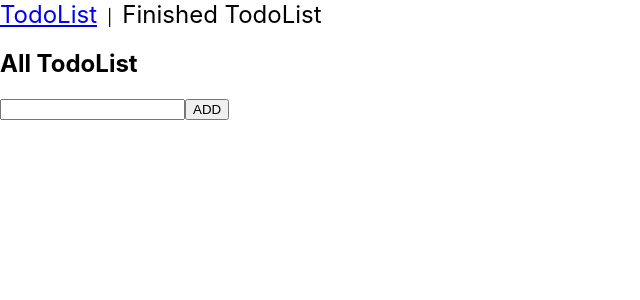
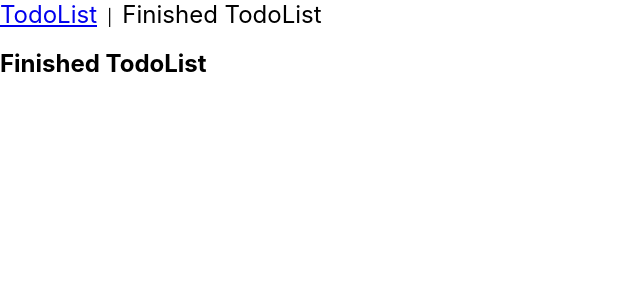
Before and after one commit to xiaoyunlong/todolist, a React (Create React App) app: page /finished in a window 1280 px wide. Shown: the top 300 px of the page, without its empty margins (0-640 px from the left). Built offline with nearby package versions, Linux system fonts and the light colour scheme.

Commit message:
[todolist][Roy-LeBron] refactor: add FinishedTodoListPage component and switch page

```diff
--- /dev/null
+++ b/src/components/FinishedTodoListPage/index.jsx
@@ -0,0 +1,30 @@
+import React, { Component } from 'react';
+import { connect } from 'react-redux';
+import { deleteToDoItem, achieveTodoItem } from './../../actions'
+import TodoListItem from '../TodoListItem';
+
+class FinishedTodoListPage extends Component {
+
+    render() {
+        return (
+            <div>
+                <h2>Finished TodoList</h2>
+                {
+                    this.props.items.map((item, index) =>
+                        <TodoListItem key={index} index={index} item={item}
+                            handleDelete={this.props.deleteToDoItem}
+                            handleAchieve={this.props.achieveTodoItem} />)
+                }
+            </div>
+        );
+    }
+
+}
+
+const mapStateToProps = (state) => {
+    return {
+        items: state.toDoListReducer.items.filter(item => item.done)
+    }
+}
+
+export default connect(mapStateToProps, { deleteToDoItem, achieveTodoItem })(FinishedTodoListPage);
--- a/src/routers/index.js
+++ b/src/routers/index.js
@@ -1,9 +1,10 @@
-import React from 'react'
-import PropTypes from 'prop-types'
-import { Provider } from 'react-redux'
-import { BrowserRouter, Route } from 'react-router-dom'
-import { NavLink } from 'react-router-dom'
-import TodoListPage from './../components/TodoListPage'
+import React from 'react';
+import PropTypes from 'prop-types';
+import { Provider } from 'react-redux';
+import { BrowserRouter, Route } from 'react-router-dom';
+import { NavLink } from 'react-router-dom';
+import TodoListPage from './../components/TodoListPage';
+import FinishedTodoListPage from './../components/FinishedTodoListPage';
 
 const Router = ({ store }) => (
   <Provider store={store}>
@@ -26,7 +27,8 @@ const Router = ({ store }) => (
           color: 'black',
           fontSize: '24px'
         }}>Finished TodoList</NavLink>
-      <Route path="/" component={TodoListPage} />
+      <Route exact path="/" component={TodoListPage} />
+      <Route exact path="/finished" component={FinishedTodoListPage} />
     </BrowserRouter>
   </Provider>
 )
```
